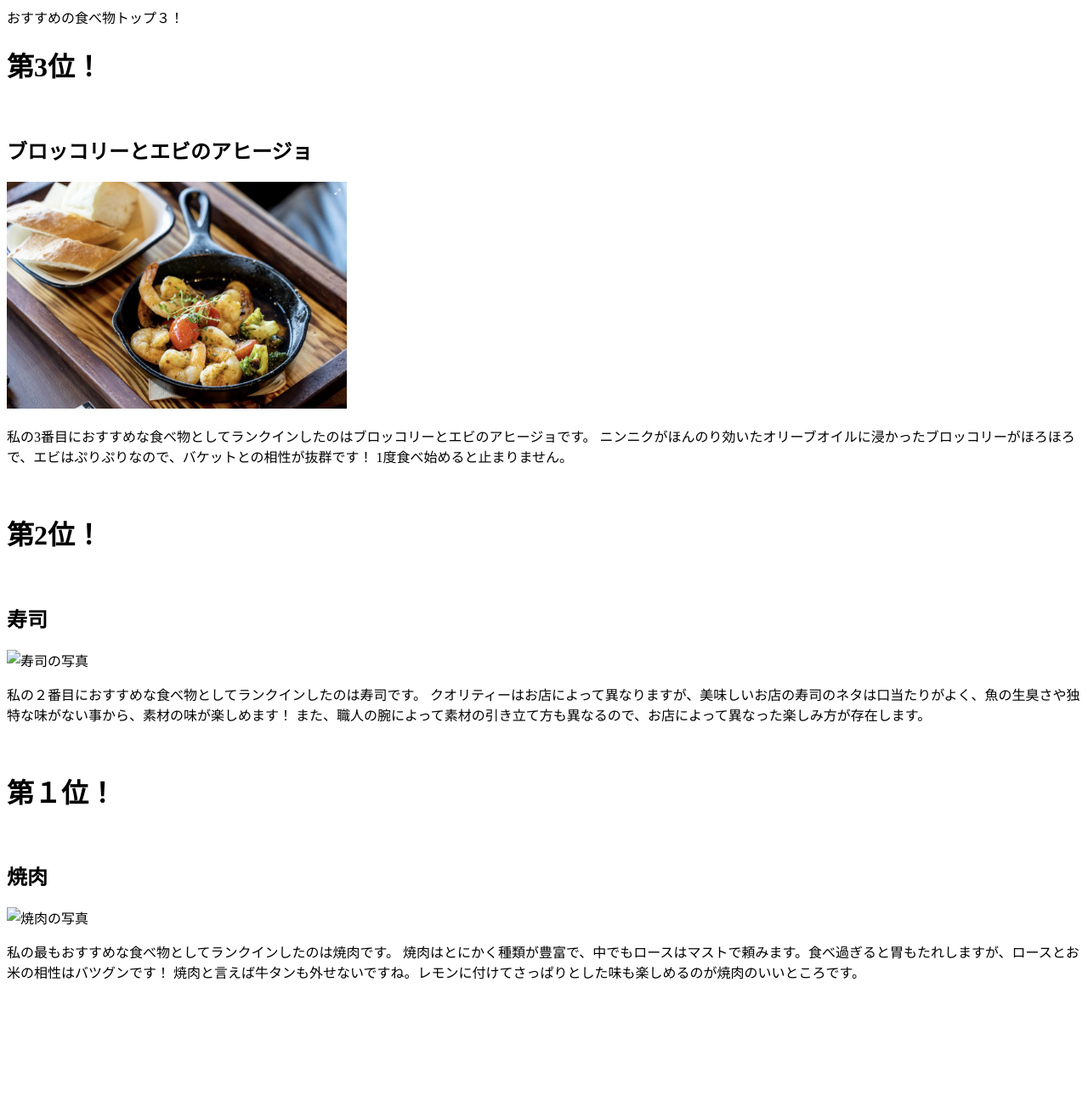
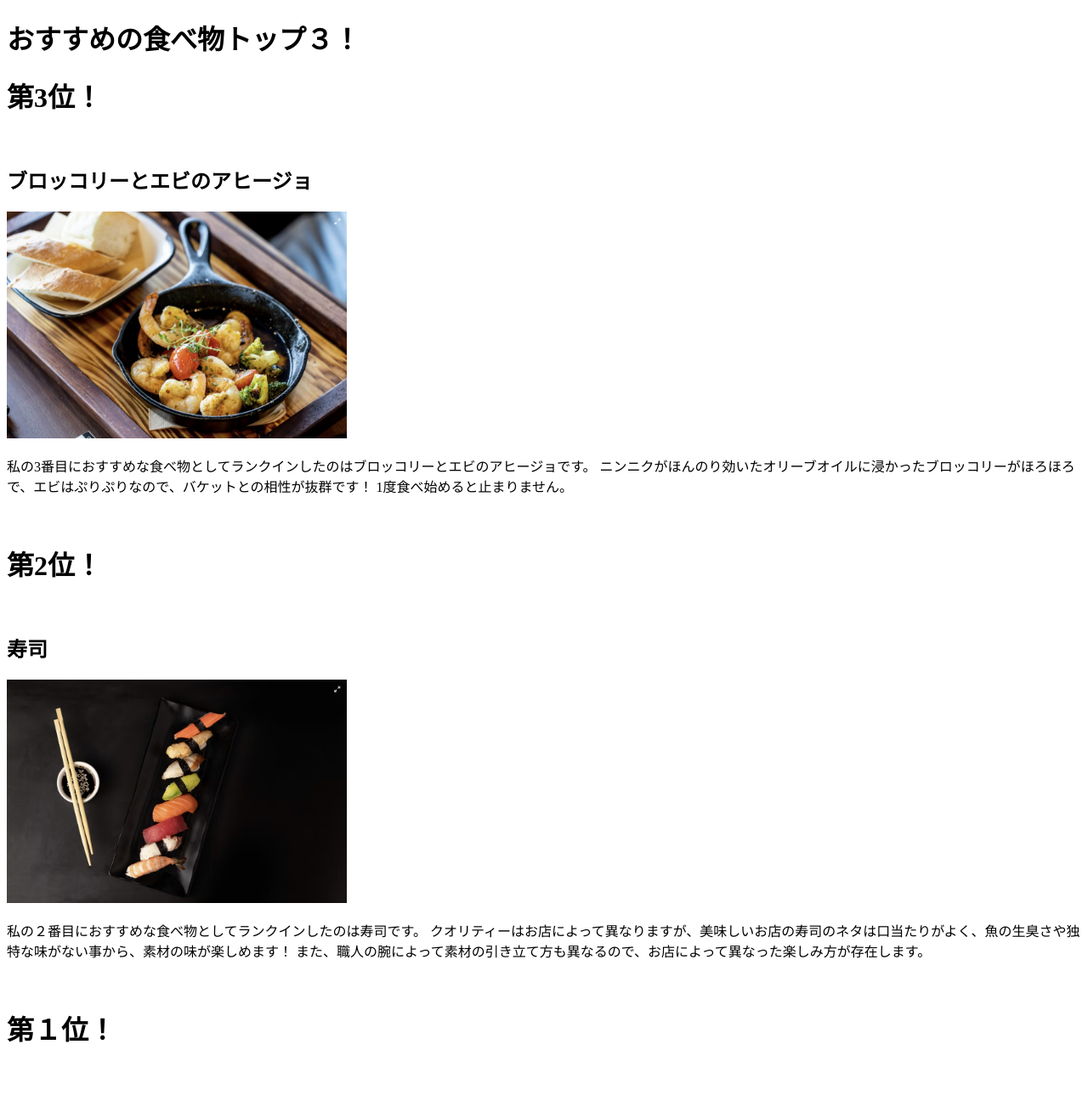
Before and after one commit to Romi-sw25205/Romi-sw25205.github.io, a plain HTML site: page index.html in a window 1280 px wide. Shown: the top 1289 px of the page at 85% size. Before the commit the page ends 1172 px from the top, so only its background shows below. Drawn offline with Linux system fonts and the light colour scheme.

Commit message:
Update index.html

```diff
--- a/index.html
+++ b/index.html
@@ -7,7 +7,7 @@
 
   <body>
 
-    <h0>おすすめの食べ物トップ３！</h0>
+    <h1>おすすめの食べ物トップ３！</h1>
 
     <h1><b>第3位！</b></h1>
     <br>
@@ -22,7 +22,7 @@
     <br>
     <h2>寿司</h2>
     <!-- 画像を挿入 -->
-    <img src="スクリーンショット 2026-10-21 000229" width="400" alt="寿司の写真">
+    <img src="スクリーンショット 2026-10-21 000229.jpg" width="400" alt="寿司の写真">
      <p>私の２番目におすすめな食べ物としてランクインしたのは寿司です。
        クオリティーはお店によって異なりますが、美味しいお店の寿司のネタは口当たりがよく、魚の生臭さや独特な味がない事から、素材の味が楽しめます！
        また、職人の腕によって素材の引き立て方も異なるので、お店によって異なった楽しみ方が存在します。</p>
@@ -31,7 +31,7 @@
     <br>
     <h2>焼肉</h2>
     <!-- 画像を挿入 -->
-    <img src="スクリーンショット 2026-10-21 000439" width="400" alt="焼肉の写真">
+    <img src="スクリーンショット 2026-10-21 000439.jpg" width="400" alt="焼肉の写真">
      <p>私の最もおすすめな食べ物としてランクインしたのは焼肉です。
        焼肉はとにかく種類が豊富で、中でもロースはマストで頼みます。食べ過ぎると胃もたれしますが、ロースとお米の相性はバツグンです！
        焼肉と言えば牛タンも外せないですね。レモンに付けてさっぱりとした味も楽しめるのが焼肉のいいところです。</p>
```
